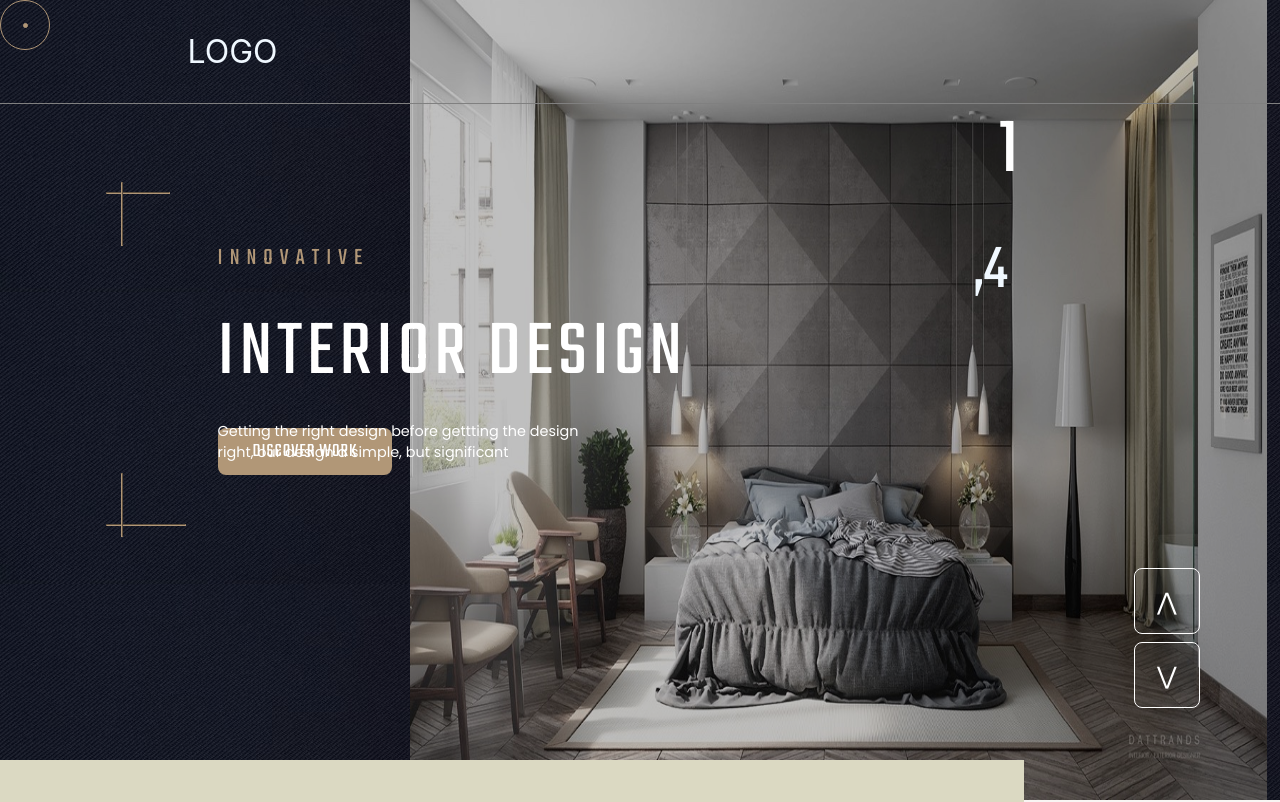
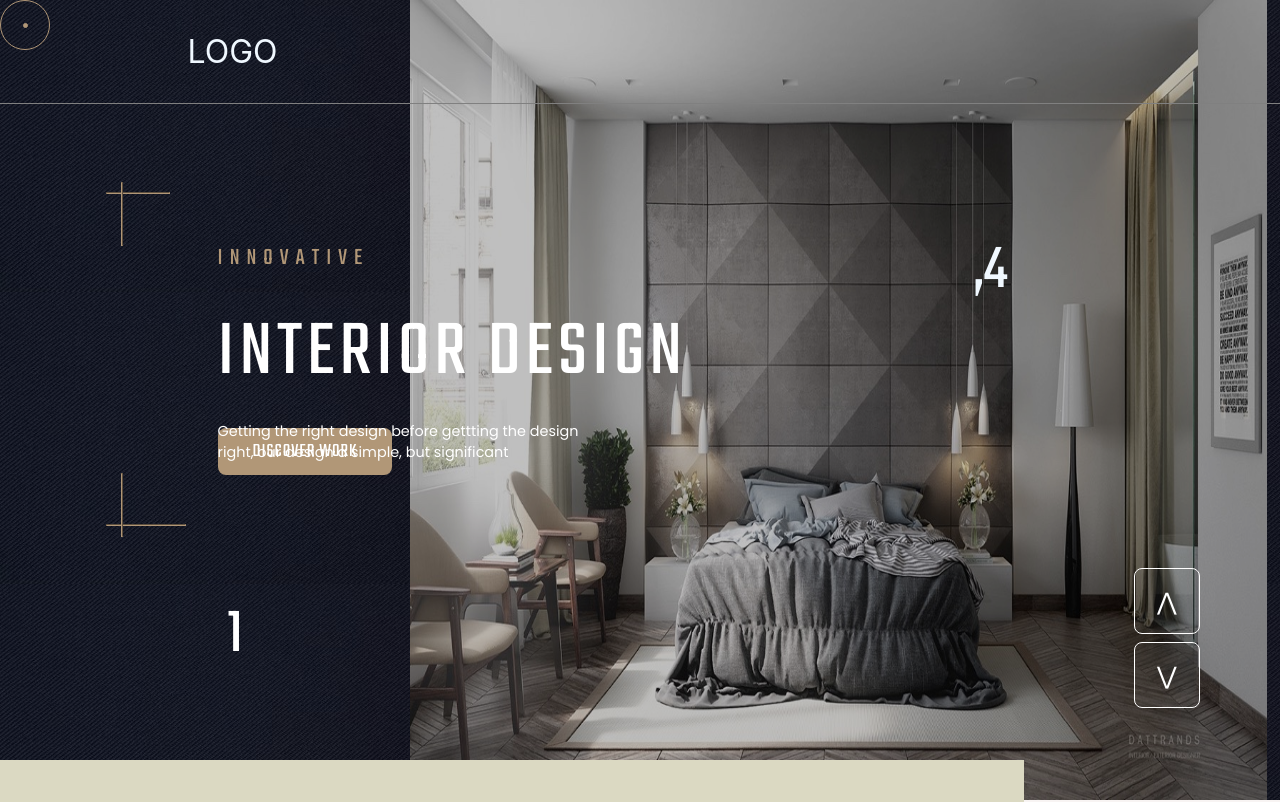
Before and after one commit to isholah360/arcs, a React (Vite) app: page / in a window 1280 px wide. Shown: the top 802 px of the page. Built offline with nearby package versions, Linux system fonts and the light colour scheme.

Commit message:
Update contact.css

```diff
--- a/src/component/header/contact.css
+++ b/src/component/header/contact.css
@@ -194,6 +194,11 @@
     font-family: Teko;
     padding: .5rem 0 0 0;
 }
+  .theid{
+        margin: 31rem -1rem;
+        left: 1.6rem;
+        font-size: 4rem;
+    }
 
 @media screen and (max-width:460px){
 
```
